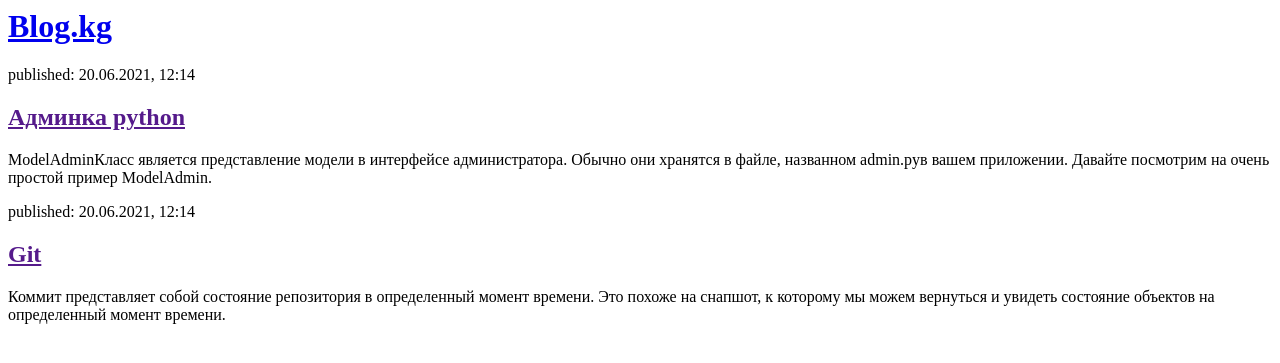
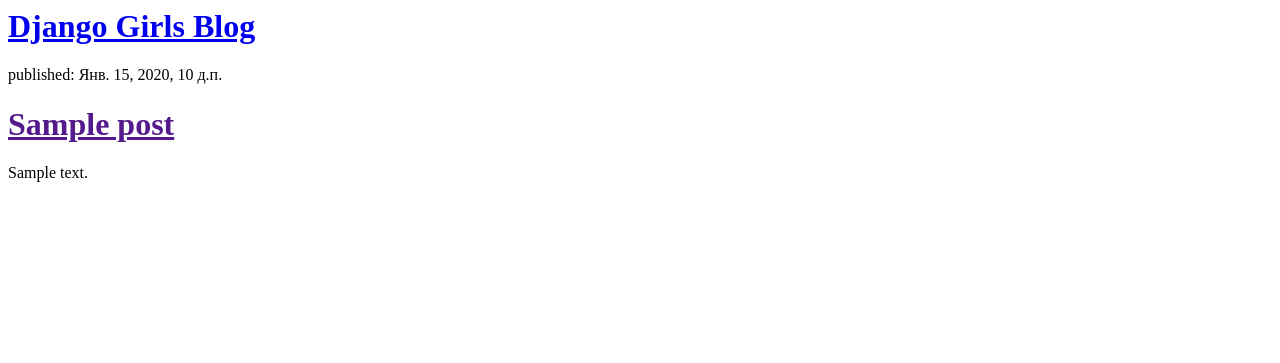
Before and after one commit to nurlanst/my-first-blog, a Django app: page / in a window 1280 px wide. Shown: the top 363 px of the page. Run offline with Django 3.2, Linux system fonts and the light colour scheme; tables that the repository leaves empty hold one stand-in row (values such as "Sample post").

Commit message:
second commit

```diff
--- a/blog_kg/settings.py
+++ b/blog_kg/settings.py
@@ -78,6 +78,7 @@ DATABASES = {
     'default': {
         'ENGINE': 'django.db.backends.sqlite3',
         'NAME': BASE_DIR / 'db.sqlite3',
+
     }
 }
 
@@ -104,7 +105,7 @@ AUTH_PASSWORD_VALIDATORS = [
 # Internationalization
 # https://docs.djangoproject.com/en/3.2/topics/i18n/
 
-LANGUAGE_CODE = 'en-us'
+LANGUAGE_CODE = 'ru'
 
 TIME_ZONE = 'UTC'
 
--- a/blogapp/templates/blog_kg/post_list.html
+++ b/blogapp/templates/blog_kg/post_list.html
@@ -1,22 +1,11 @@
-<html>
-    <head>
-        <title>Blog_kg</title>
-    </head>
-    <body>
-        <div>
-            <h1><a href="/">Blog.kg</a></h1>
-        </div>
+<div>
+    <h1><a href="/">Django Girls Blog</a></h1>
+</div>
 
-        <div>
-            <p>published: 20.06.2021, 12:14</p>
-            <h2><a href="">Админка python</a></h2>
-            <p>ModelAdminКласс является представление модели в интерфейсе администратора. Обычно они хранятся в файле, названном admin.pyв вашем приложении. Давайте посмотрим на очень простой пример ModelAdmin.</p>
-        </div>
-
-        <div>
-            <p>published: 20.06.2021, 12:14</p>
-            <h2><a href="">Git</a></h2>
-            <p>Коммит представляет собой состояние репозитория в определенный момент времени. Это похоже на снапшот, к которому мы можем вернуться и увидеть состояние объектов на определенный момент времени.</p>
-        </div>
-    </body>
-</html>
+{% for post in posts %}
+    <div>
+        <p>published: {{ post.published_date }}</p>
+        <h1><a href="">{{ post.title }}</a></h1>
+        <p>{{ post.text|linebreaksbr }}</p>
+    </div>
+{% endfor %}
--- a/blogapp/views.py
+++ b/blogapp/views.py
@@ -1,5 +1,7 @@
 from django.shortcuts import render
+from django.utils import timezone
+from .models import Post
 
-# Create your views here.
 def post_list(request):
-    return render(request, 'blog_kg/post_list.html', {})
+    posts = Post.objects.filter(published_date__lte=timezone.now()).order_by('published_date')
+    return render(request, 'blog_kg/post_list.html', {'posts': posts})
```
